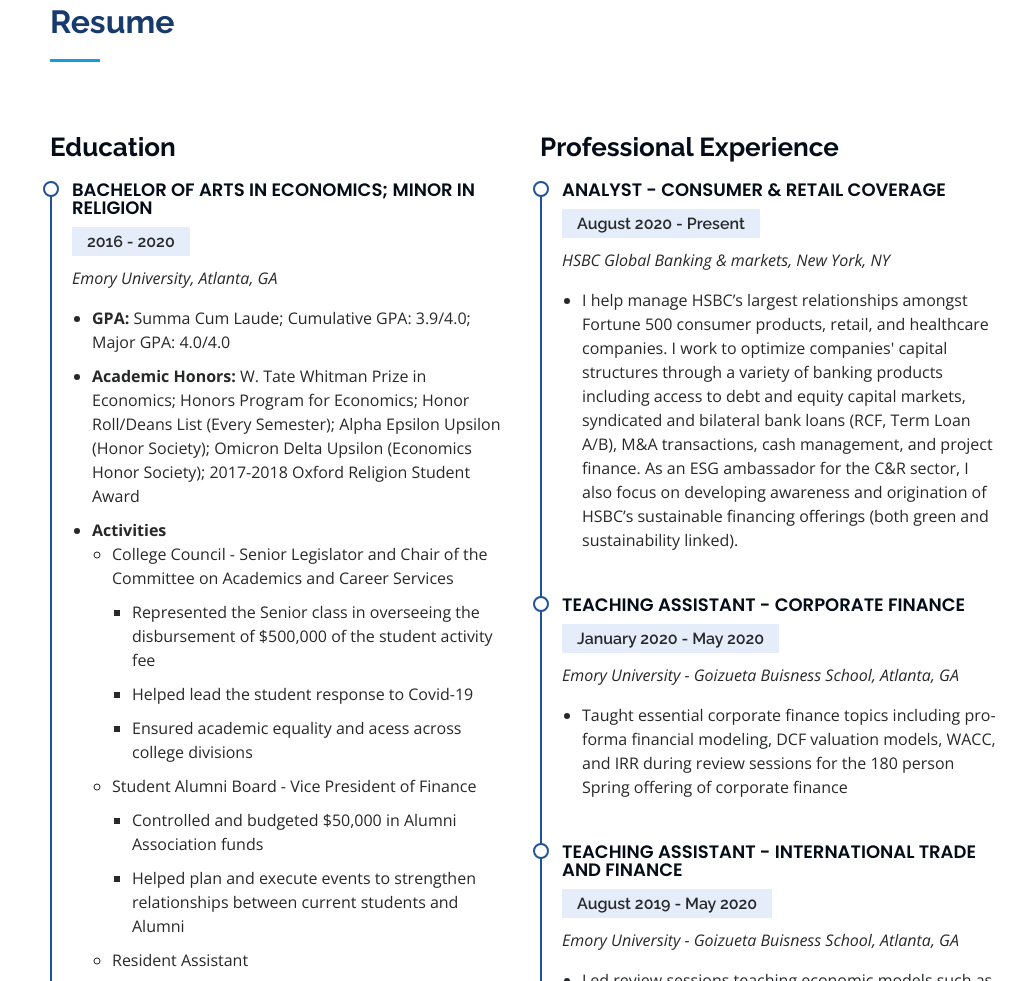
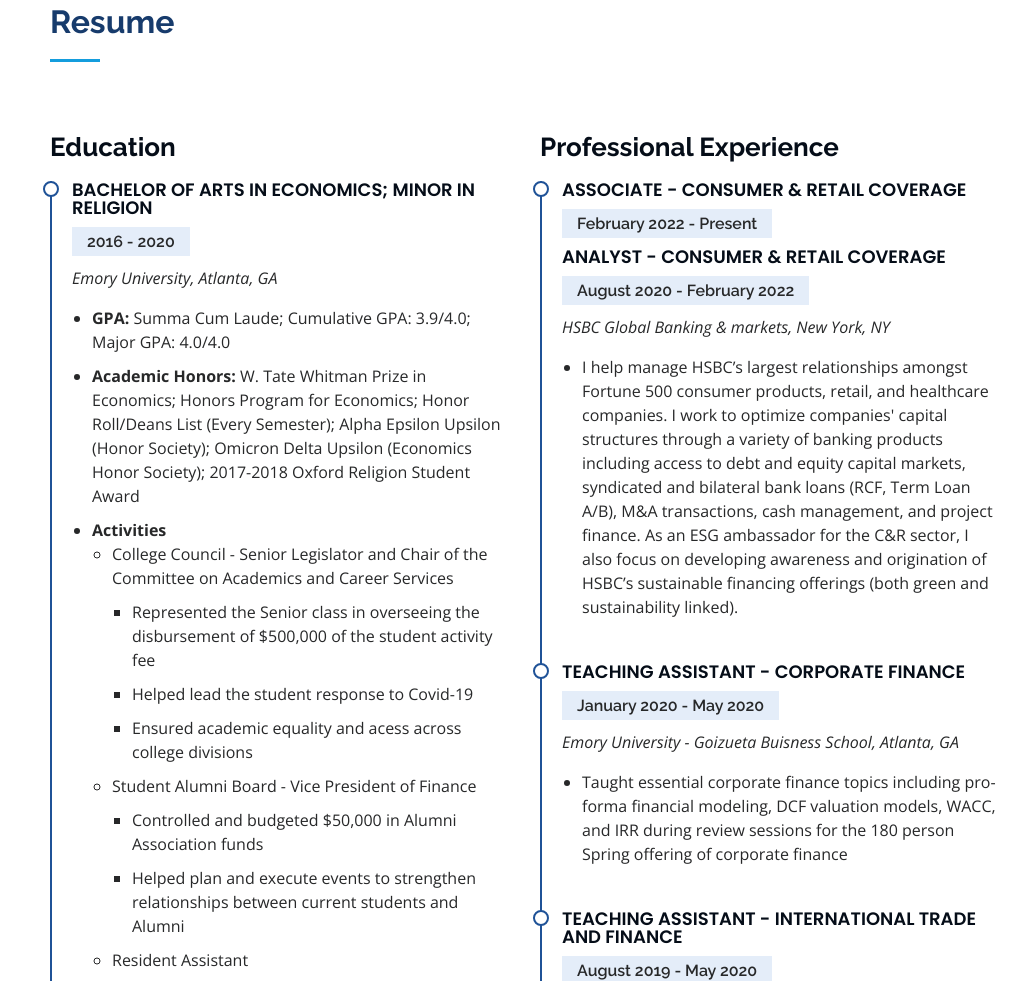
Before and after one commit to maxkrauskopf/maxkrauskopf.github.io, a plain HTML site: page index.html in a window 1280 px wide. Shown: the part 1382-2363 px from the top of the page, without its empty margins (265-1280 px from the left). Drawn offline with nearby package versions, Linux system fonts and the light colour scheme.

Commit message:
Associate Title

```diff
--- a/index.html
+++ b/index.html
@@ -170,8 +170,10 @@
         <div class="col-lg-6" data-aos="fade-up" data-aos-delay="100">
           <h3 class="resume-title">Professional Experience</h3>
           <div class="resume-item">
+            <h4>Associate - Consumer & Retail Coverage</h4>
+            <h5>February 2022 - Present</h5>
             <h4>Analyst - Consumer & Retail Coverage</h4>
-            <h5>August 2020 - Present</h5>
+            <h5>August 2020 - February 2022</h5>
             <p><em>HSBC Global Banking & markets, New York, NY </em></p>
             <ul>
               <li>I help manage HSBC’s largest relationships amongst Fortune 500 consumer products, retail, and healthcare companies. I work to optimize companies' capital structures through a variety of banking products including access to debt and equity capital markets, syndicated and bilateral bank loans (RCF, Term Loan A/B), M&A transactions, cash management, and project finance. As an ESG ambassador for the C&R sector, I also focus on developing awareness and origination of HSBC’s sustainable financing offerings (both green and sustainability linked). </li>
```
